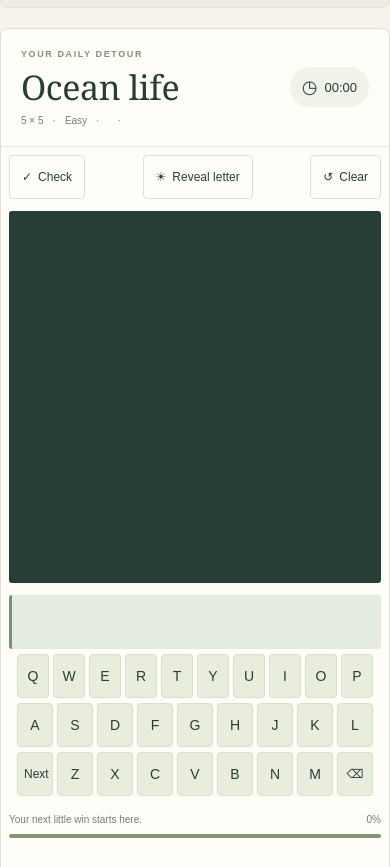
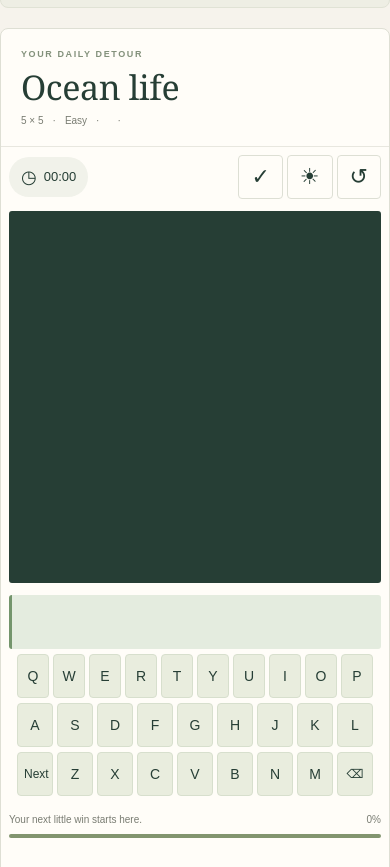
Before and after one commit to philipmat/crossfolk, a website with bundled scripts: page public/index.html in a window 390 px wide. Shown: the part 848-1715 px from the top of the page. Built offline with nearby package versions, Linux system fonts and the light colour scheme; files whose address does not match are found by name.

Commit message:
timer goes in the .board-actions

```diff
--- a/public/index.html
+++ b/public/index.html
@@ -86,7 +86,6 @@
                     <p class="ai-note" id="ai-note" hidden><span class="ai-tag">AI</span><span
                         id="ai-note-text"></span></p>
                 </div>
-                <div class="timer"><span>◷</span> <span id="timer">00:00</span></div>
             </div>
             <div class="game-body">
                 <div class="board-column">
@@ -95,9 +94,10 @@
                         <div id="board" role="group" aria-label="Crossword grid"></div>
                     </div>
                     <div class="board-actions">
-                        <button id="check">✓ <span>Check</span></button>
-                        <button id="reveal">☀ <span>Reveal letter</span></button>
-                        <button id="clear">↺ <span>Clear</span></button>
+                        <div class="timer"><span>◷</span> <span id="timer">00:00</span></div>
+                        <button id="check" aria-label="Check">✓ <span>Check</span></button>
+                        <button id="reveal" aria-label="Reveal letter">☀ <span>Reveal letter</span></button>
+                        <button id="clear" aria-label="Clear">↺ <span>Clear</span></button>
                     </div>
                     <div class="progress-row"><span id="progress-label">Your next little win starts here.</span><span
                         id="progress-count">0%</span></div>
--- a/public/style.css
+++ b/public/style.css
@@ -550,7 +550,8 @@ fieldset {
 
 .board-actions {
     display: flex;
-    justify-content: space-between;
+    justify-content: flex-end;
+    align-items: center;
     margin: 14px 0 21px;
     gap: 4px
 }
@@ -565,6 +566,10 @@ fieldset {
     display: flex;
     gap: 6px;
     align-items: center
+}
+
+.board-actions .timer {
+    margin-right: auto
 }
 
 .board-actions button:hover {
@@ -1013,8 +1018,16 @@ dialog ul {
 
     .board-actions button {
         min-height: 44px;
+        min-width: 44px;
+        height: 44px;
+        line-height: 1;
+        justify-content: center;
         padding: 8px 12px;
-        font-size: 12px
+        font-size: 22px
+    }
+
+    .board-actions button span {
+        display: none
     }
 
     .cell {
```
